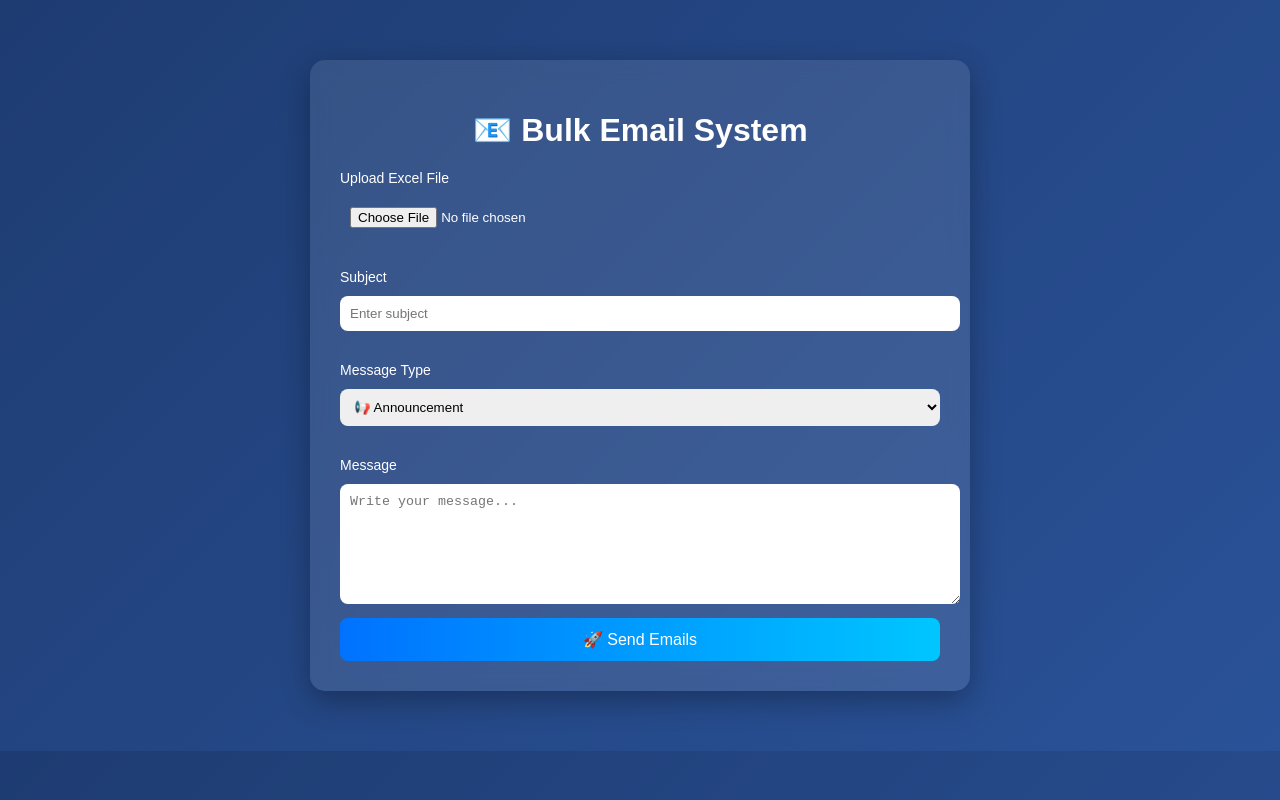
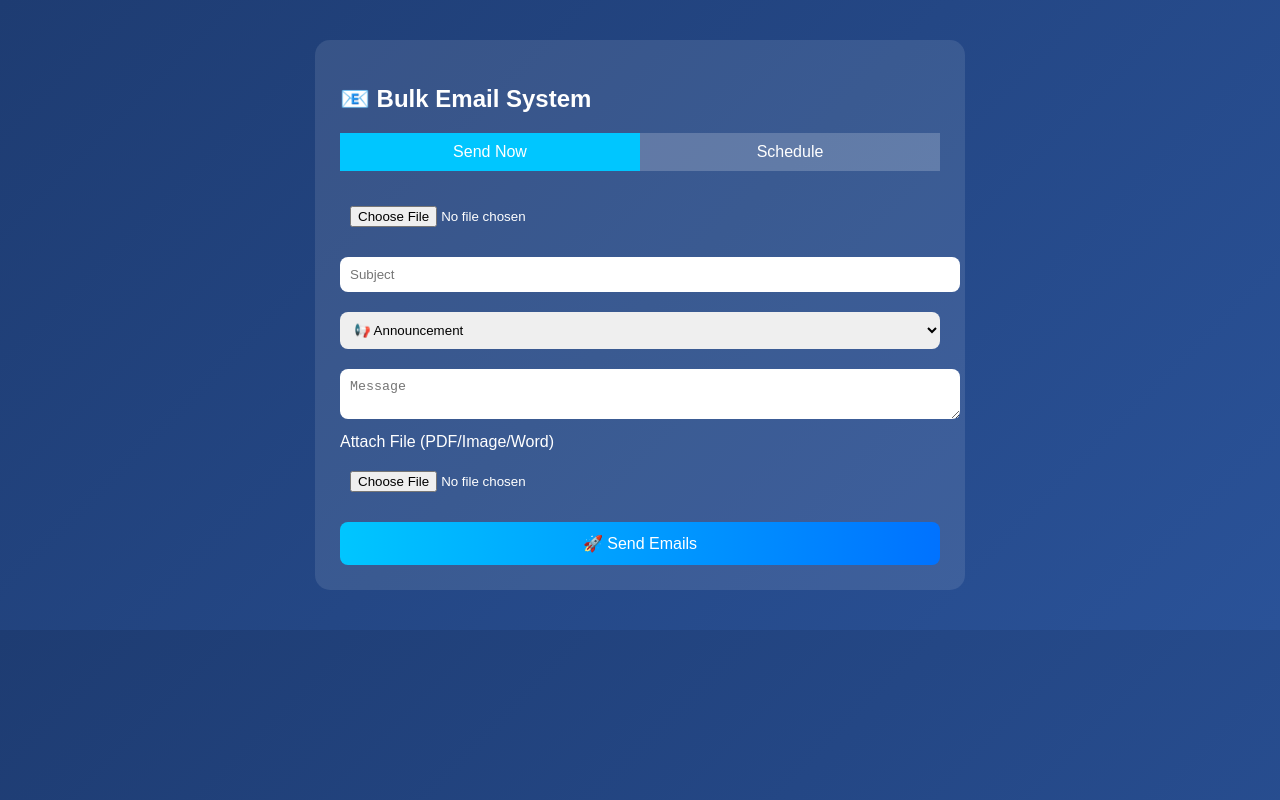
Before and after one commit to KinneraMeghana23/customer-support-agent, a website: page src/public/index.html in a window 1280 px wide. Drawn offline with Linux system fonts and the light colour scheme.

Commit message:
updated dashboard UI

```diff
--- a/src/public/index.html
+++ b/src/public/index.html
@@ -5,64 +5,58 @@
 
   <style>
     body {
-      font-family: Arial, sans-serif;
+      font-family: Arial;
       background: linear-gradient(135deg, #1e3c72, #2a5298);
       color: white;
-      margin: 0;
-      padding: 0;
     }
 
     .container {
       max-width: 600px;
-      margin: 60px auto;
-      background: rgba(255, 255, 255, 0.1);
-      padding: 30px;
+      margin: 40px auto;
+      padding: 25px;
+      background: rgba(255,255,255,0.1);
       border-radius: 15px;
-      backdrop-filter: blur(10px);
-      box-shadow: 0 10px 30px rgba(0,0,0,0.3);
-    }
-
-    h1 {
-      text-align: center;
-      margin-bottom: 20px;
     }
 
     input, select, textarea {
       width: 100%;
+      margin: 10px 0;
       padding: 10px;
-      margin: 10px 0;
       border-radius: 8px;
       border: none;
-      outline: none;
-    }
-
-    textarea {
-      height: 100px;
     }
 
     button {
       width: 100%;
       padding: 12px;
-      background: #00c6ff;
-      background: linear-gradient(to right, #0072ff, #00c6ff);
+      margin-top: 10px;
       border: none;
       border-radius: 8px;
+      background: linear-gradient(to right, #00c6ff, #0072ff);
       color: white;
       font-size: 16px;
       cursor: pointer;
-      transition: 0.3s;
     }
 
-    button:hover {
-      transform: scale(1.05);
+    .tabs {
+      display: flex;
+      margin-bottom: 15px;
     }
 
-    .section {
-      margin-top: 20px;
+    .tab {
+      flex: 1;
+      padding: 10px;
+      text-align: center;
+      background: rgba(255,255,255,0.2);
+      cursor: pointer;
     }
 
-    label {
-      font-size: 14px;
+    .active {
+      background: #00c6ff;
+    }
+
+    .hidden {
+      display: none;
     }
   </style>
 </head>
@@ -70,39 +64,78 @@
 <body>
 
 <div class="container">
-    <h1>📧 Bulk Email System</h1>
 
-    <form action="/send-bulk" method="post" enctype="multipart/form-data">
+  <h2>📧 Bulk Email System</h2>
 
-      <div class="section">
-        <label>Upload Excel File</label>
-        <input type="file" name="file" required>
+  <!-- Tabs -->
+  <div class="tabs">
+    <div class="tab active" onclick="showTab('send')">Send Now</div>
+    <div class="tab" onclick="showTab('schedule')">Schedule</div>
   </div>
 
-      <div class="section">
-        <label>Subject</label>
-        <input type="text" name="subject" placeholder="Enter subject">
-      </div>
+  <!-- SEND FORM -->
+  <form id="send" action="/send-bulk" method="post" enctype="multipart/form-data">
 
-      <div class="section">
-        <label>Message Type</label>
+    <input type="file" name="file" required>
+
+    <input type="text" name="subject" placeholder="Subject">
+
     <select name="type">
       <option value="announcement">📢 Announcement</option>
       <option value="meeting">📅 Meeting</option>
       <option value="holiday">🎉 Holiday</option>
     </select>
-      </div>
 
-      <div class="section">
-        <label>Message</label>
-        <textarea name="message" placeholder="Write your message..."></textarea>
-      </div>
+    <textarea name="message" placeholder="Message"></textarea>
+
+    <!-- 📎 ATTACHMENT -->
+    <label>Attach File (PDF/Image/Word)</label>
+    <input type="file" name="attachment">
 
     <button type="submit">🚀 Send Emails</button>
+  </form>
 
+
+  <!-- SCHEDULE FORM -->
+  <form id="schedule" class="hidden" action="/schedule" method="post" enctype="multipart/form-data">
+
+    <input type="file" name="file" required>
+
+    <input type="text" name="subject" placeholder="Subject">
+
+    <select name="type">
+      <option value="announcement">📢 Announcement</option>
+      <option value="meeting">📅 Meeting</option>
+      <option value="holiday">🎉 Holiday</option>
+    </select>
+
+    <textarea name="message" placeholder="Message"></textarea>
+
+    <!-- 📎 ATTACHMENT -->
+    <input type="file" name="attachment">
+
+    <!-- ⏳ SCHEDULING -->
+    <label>Schedule Time</label>
+    <input type="datetime-local" name="time">
+
+    <button type="submit">⏳ Schedule Emails</button>
   </form>
 
 </div>
 
+<script>
+function showTab(tab) {
+  document.getElementById("send").classList.add("hidden");
+  document.getElementById("schedule").classList.add("hidden");
+
+  document.getElementById(tab).classList.remove("hidden");
+
+  let tabs = document.querySelectorAll(".tab");
+  tabs.forEach(t => t.classList.remove("active"));
+
+  event.target.classList.add("active");
+}
+</script>
+
 </body>
 </html>
```
Lines whose indentation alone changed are shown as unchanged.
